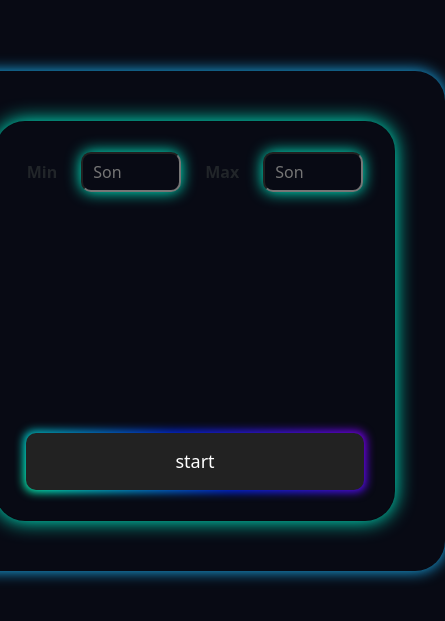
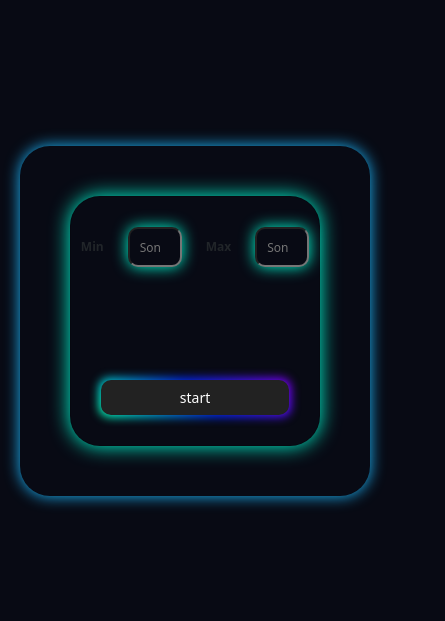
Before and after one commit to Alpen-Gold/Random-Generate, a plain HTML site: page index.html in a window 390 px wide. Shown: the part 101-722 px from the top of the page, 445 px wide, since content can reach past the window. Drawn offline with nearby package versions, Linux system fonts and the light colour scheme.

Commit message:
media edited

```diff
--- a/sass/style.scss
+++ b/sass/style.scss
@@ -121,4 +121,47 @@ body {
 }
 
 @media screen and (max-width: 600px) {
+  .cards {
+    min-width: 450px;
+    min-height: 450px;
+  }
+
+  .cards .card {
+    width: 350px;
+    height: 350px;
+  }
+
+  .cards input {
+    width: 84px;
+  }
 }
+
+@media screen and (max-width: 450px) {
+  .cards {
+    min-width: 350px;
+    min-height: 350px;
+  }
+
+  .cards .card {
+    width: 250px;
+    height: 250px;
+  }
+
+  .cards input {
+    width: 54px;
+    font-size: 12px;
+  }
+
+  .fw-bold {
+    font-size: 12px;
+  }
+
+  #randomNumber {
+    font-size: 12px;
+  }
+
+  .cards #button-start {
+    padding: 7px;
+    font-size: 14px;
+  }
+}
```
Also changed, not shown: css/style.css, 1 other file.
